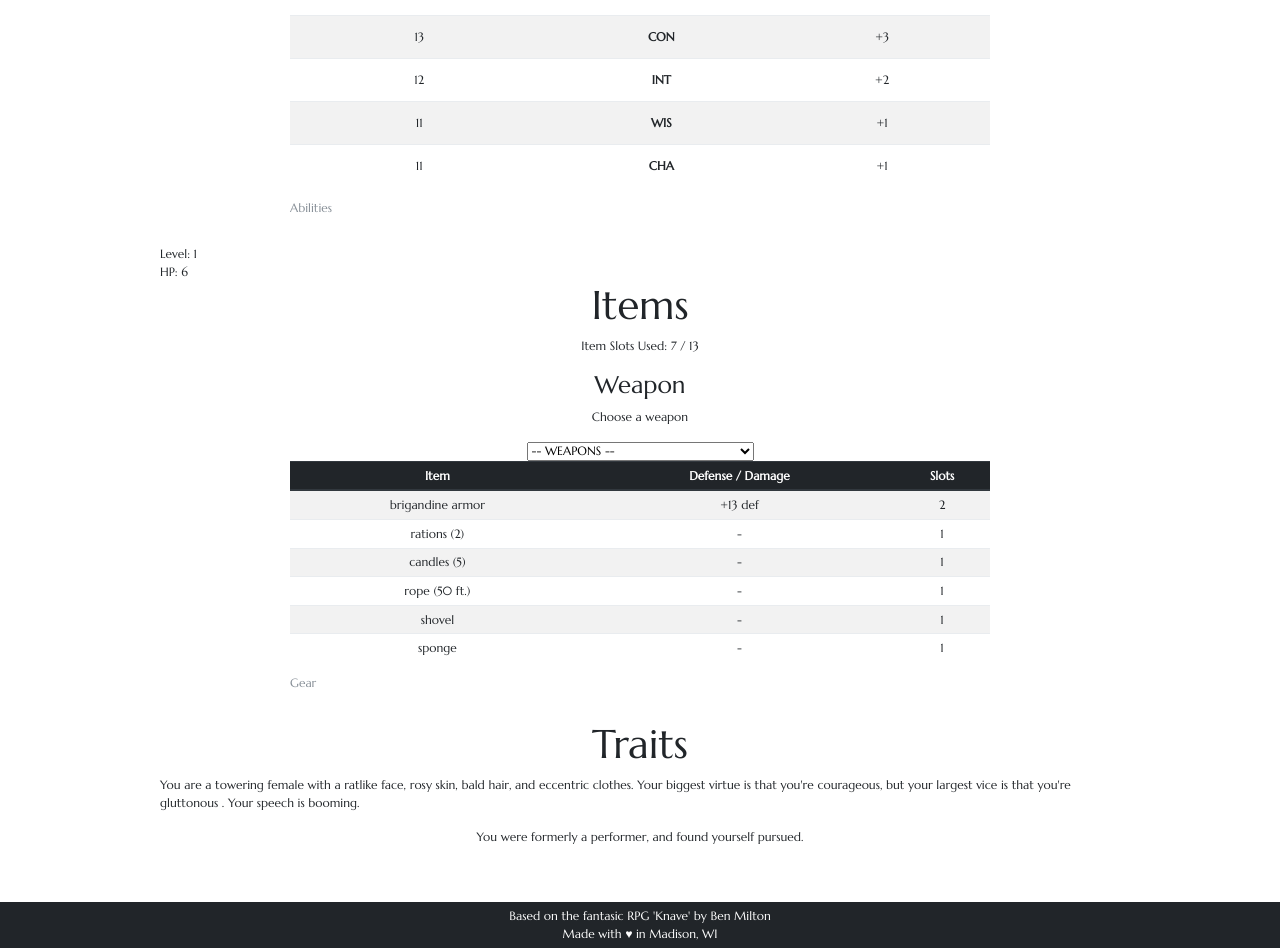
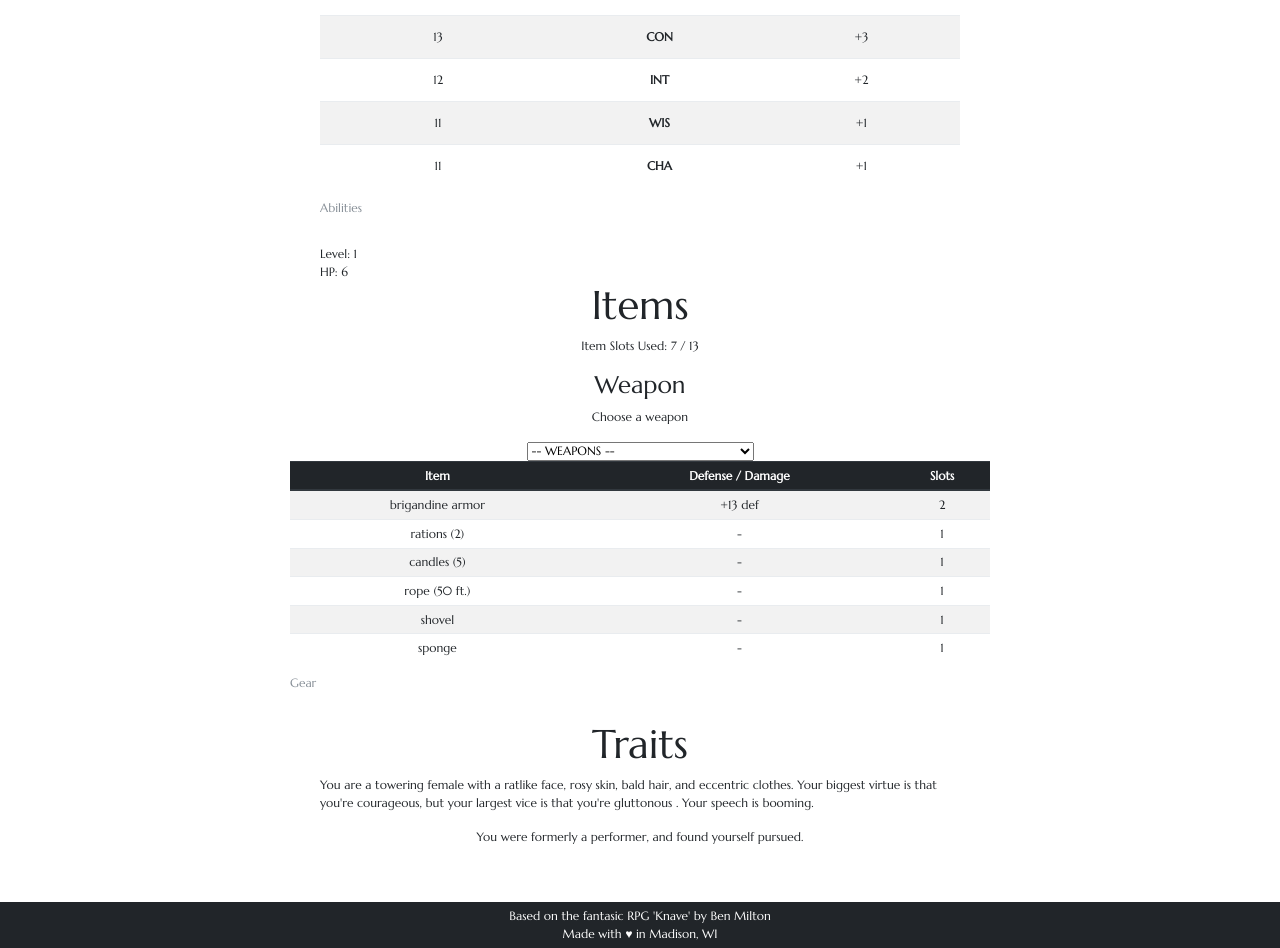
Before and after one commit to riccjohn/Knave-Character-Generator_deprecated, a React (Create React App) app: page / in a window 1280 px wide. Shown: the part 171-1119 px from the top of the page. Built offline with nearby package versions, Linux system fonts and the light colour scheme.

Commit message:
Fixed alignment

```diff
--- a/src/Components/AbilityScores.js
+++ b/src/Components/AbilityScores.js
@@ -1,10 +1,10 @@
-import React, { Component } from "react"; // eslint-disable-line no-unused-vars
+import React, { Component } from 'react'; // eslint-disable-line no-unused-vars
 
 class AbilityScores extends Component {
   constructor() {
     super();
     this.state = {
-      name: "",
+      name: '',
       abilities: {
         strength: 0,
         dexterity: 0,
@@ -33,7 +33,7 @@ class AbilityScores extends Component {
     const { abilities } = character;
     return (
       <React.Fragment>
-        <div className="abilities flex row center">
+        <div className="abilities flex row center section">
           <table className="table table-striped">
             <caption>Abilities</caption>
             <thead className="thead-dark">
@@ -48,7 +48,7 @@ class AbilityScores extends Component {
                 Object.keys(abilities).map(ability => (
                   <tr key={ability}>
                     <td>{abilities[ability] + 10}</td>
-                    <th className={"bold large"}>
+                    <th className={'bold large'}>
                       {ability.slice(0, 3).toUpperCase()}
                     </th>
                     <td>+{abilities[ability]}</td>
@@ -57,8 +57,8 @@ class AbilityScores extends Component {
             </tbody>
           </table>
         </div>
-        <div className="flex center column">
-          <p className="block">Level: 1</p>{" "}
+        <div className="flex center column section">
+          <p className="block">Level: 1</p>{' '}
           <p className="block">HP: {character.hp}</p>
         </div>
       </React.Fragment>
--- a/src/Components/CharacterDetails.js
+++ b/src/Components/CharacterDetails.js
@@ -1,7 +1,7 @@
-import React, { Component } from "react"; // eslint-disable-line no-unused-vars
-import { weapons } from "../data/gear";
-import { WeaponOption } from "./WeaponOption";
-import { calcUsedSlots, getTotalSlots } from "../utils/utils";
+import React, { Component } from 'react'; // eslint-disable-line no-unused-vars
+import { weapons } from '../data/gear';
+import { WeaponOption } from './WeaponOption';
+import { calcUsedSlots, getTotalSlots } from '../utils/utils';
 
 const CharacterDetails = props => {
   const { character } = props;
@@ -9,7 +9,7 @@ const CharacterDetails = props => {
     <React.Fragment>
       <h1>Items</h1>
       <p>
-        Item Slots Used: {calcUsedSlots(character)} /{" "}
+        Item Slots Used: {calcUsedSlots(character)} /{' '}
         {character.abilities && getTotalSlots(character)}
       </p>
       <h4>Weapon</h4>
@@ -37,7 +37,7 @@ const CharacterDetails = props => {
             {!!character.armor && (
               <tr>
                 <td>{character.armor.name}</td>
-                <td>+{character.armor.defense || "-"} def</td>
+                <td>+{character.armor.defense || '-'} def</td>
                 <td>{character.armor.slot || 1}</td>
               </tr>
             )}
@@ -64,16 +64,16 @@ const CharacterDetails = props => {
       <h1>Traits</h1>
       {!!character.traits && (
         <React.Fragment>
-          <p className="inner-width">
-            You are{" "}
-            {["a", "e", "i", "o", "u"].includes(character.traits.physique[0])
-              ? "an"
-              : "a"}{" "}
-            {character.traits.physique} {character.sex} with a{" "}
-            {character.traits.face} face, {character.traits.skin} skin,{" "}
-            {character.traits.hair} hair, and {character.traits.clothing}{" "}
-            clothes. Your biggest virtue is that you're{" "}
-            {character.traits.virtue}, but your largest vice is that you're{" "}
+          <p className="inner-width section">
+            You are{' '}
+            {['a', 'e', 'i', 'o', 'u'].includes(character.traits.physique[0])
+              ? 'an'
+              : 'a'}{' '}
+            {character.traits.physique} {character.sex} with a{' '}
+            {character.traits.face} face, {character.traits.skin} skin,{' '}
+            {character.traits.hair} hair, and {character.traits.clothing}{' '}
+            clothes. Your biggest virtue is that you're{' '}
+            {character.traits.virtue}, but your largest vice is that you're{' '}
             {character.traits.vice}. Your speech is {character.traits.speech}.
           </p>
           <p className="inner-width">
@@ -87,19 +87,3 @@ const CharacterDetails = props => {
 };
 
 export default CharacterDetails;
-
-/*{character.traits ? (
-  <table className="table table-striped table-sm">
-    <caption>Traits</caption>
-    <tbody>
-      {Object.keys(character.traits).map(trait => (
-        <tr key={trait}>
-          <td>{trait}</td>
-          <td>{character.traits[trait]}</td>
-        </tr>
-      ))}
-    </tbody>
-  </table>
-) : (
-  <p>Loading ...</p>
-)}*/
--- a/src/index.css
+++ b/src/index.css
@@ -1,4 +1,4 @@
-@import url("https://fonts.googleapis.com/css?family=Marcellus");
+@import url('https://fonts.googleapis.com/css?family=Marcellus');
 
 html,
 #root {
@@ -8,7 +8,7 @@ html,
 body {
   margin: 0;
   padding: 0;
-  font-family: "Marcellus", serif;
+  font-family: 'Marcellus', serif;
   font-size: 12px;
   -webkit-font-smoothing: antialiased;
   -moz-osx-font-smoothing: grayscale;
@@ -84,3 +84,7 @@ table tr {
   display: block;
   width: 100%;
 }
+
+.section {
+  max-width: 640px;
+}
```
Also changed, not shown: src/App.js (+5 -6 lines).
